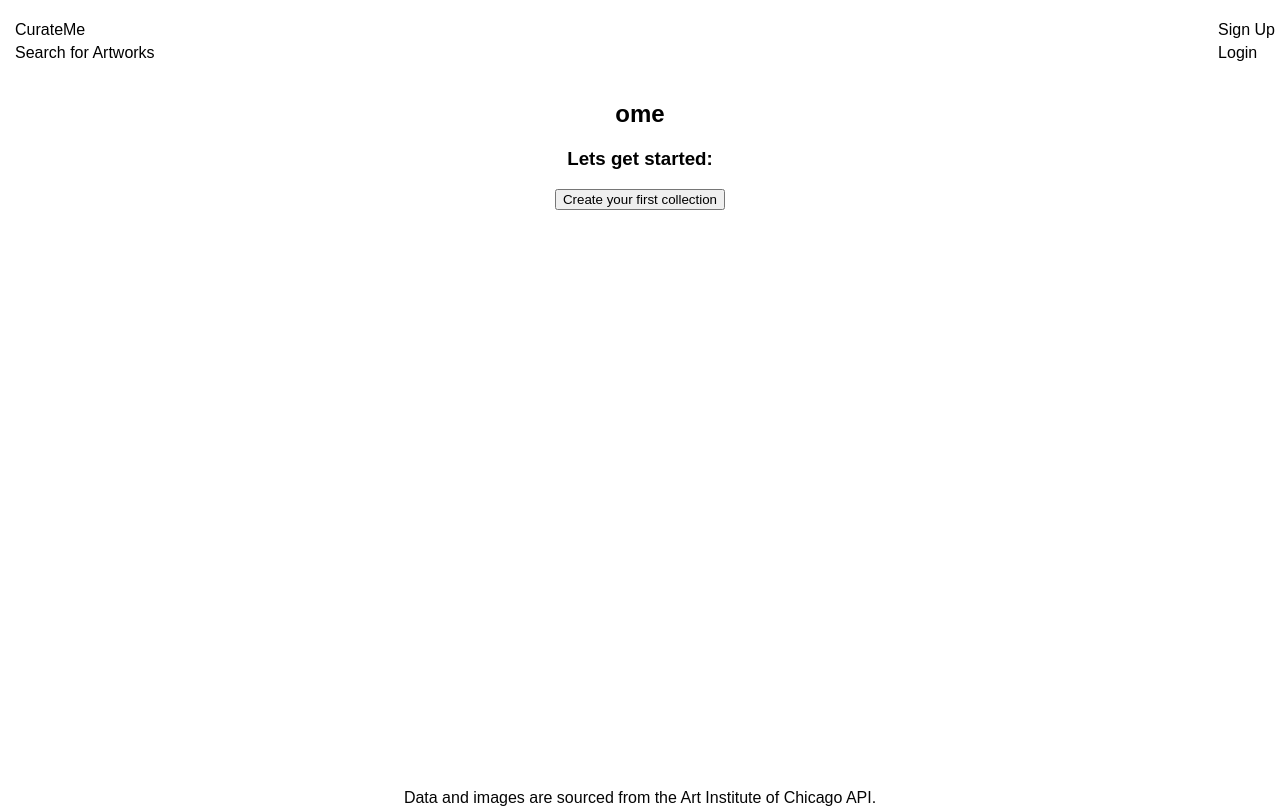
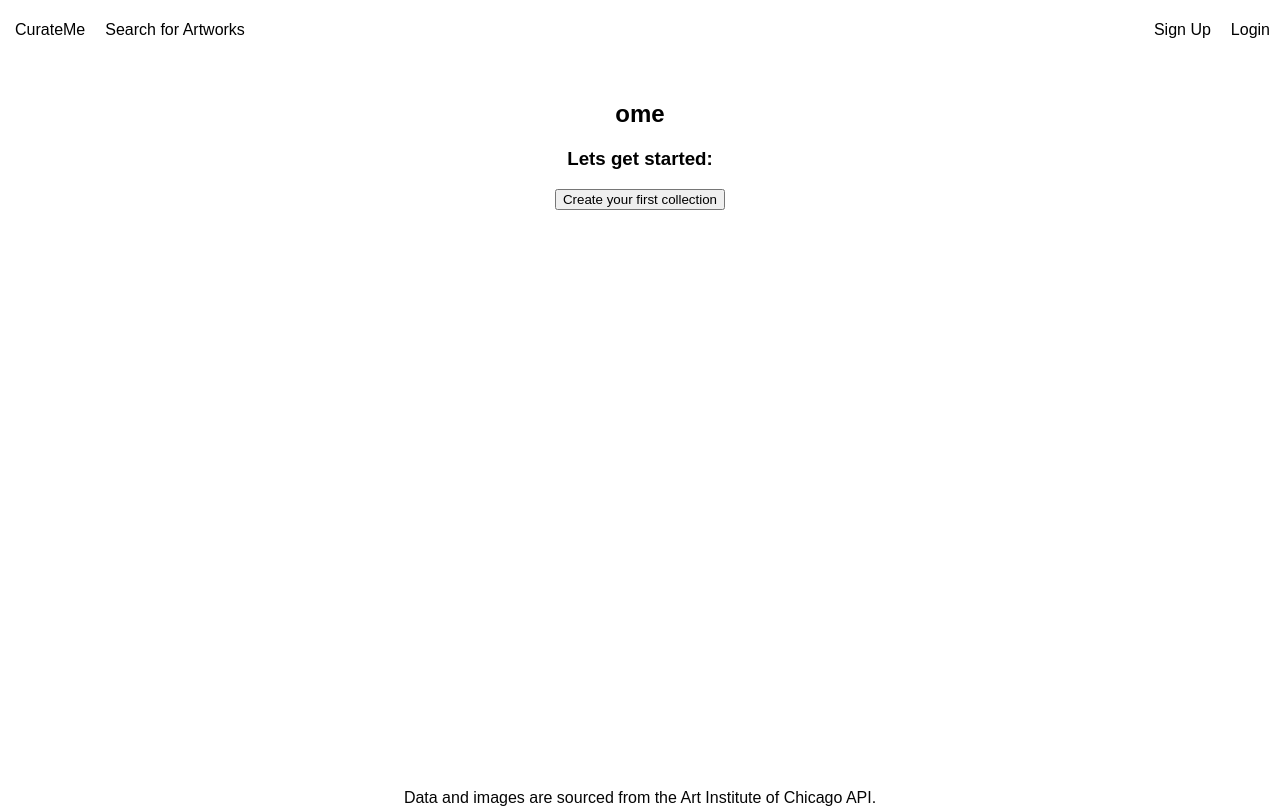
Before and after one commit to moodymango/CurateMe, a React app: page /home in a window 1280 px wide. Shown: the top 808 px of the page. Built offline with nearby package versions, Linux system fonts and the light colour scheme; no server answers.

Commit message:
fix background image styling for homepage and margins for items in nav

```diff
--- a/client/App.jsx
+++ b/client/App.jsx
@@ -16,7 +16,7 @@ import React, { useState } from "react";
 //https://ui.dev/react-router-cannot-get-url-refresh
 //must wrap entire app component in BrowserRouter to make sure it is rendered at the root of my element hierachy
 import { BrowserRouter as Router, Switch, Route } from "react-router-dom";
-import Homepage from "./components/homepage.jsx";
+import Homepage from "./components/Homepage.jsx";
 import UserPage from "./components/userpage.jsx";
 import SearchContainer from "./containers/searchContainer.jsx";
 import Navbar from "./components/navBar.jsx";
--- /dev/null
+++ b/client/components/ArtworkView.jsx
@@ -0,0 +1,5 @@
+function ArtworkView(props) {
+  return null;
+}
+
+export default ArtworkView;
--- a/client/components/navBar.jsx
+++ b/client/components/navBar.jsx
@@ -10,7 +10,7 @@ class Navbar extends Component {
     return (
       <nav>
         <ul className="navbar">
-          <div className="right-nav">
+          <div className="left-nav">
             <li>
               <Link to="/"> CurateMe </Link>
             </li>
@@ -18,7 +18,7 @@ class Navbar extends Component {
               <Link to="/search"> Search for Artworks </Link>
             </li>
           </div>
-          <div className="left-nav">
+          <div className="right-nav">
             <li>
               <Link to="/signup"> Sign Up </Link>
             </li>
--- a/client/css/app.css
+++ b/client/css/app.css
@@ -72,13 +72,27 @@ body {
   text-decoration: none;
   color: var(--color-text-on-secondary);
   border-right: 1px solid none;
-  margin-bottom: 5px;
+  margin-right: 10px;
+  margin-left: 10px;
+}
+.navbar li a :hover {
+  font-weight: 800;
 }
 .right-nav {
-  margin-left: 10px;
+  display: flex;
+  flex-direction: row;
+  justify-content: space-around;
+  align-items: center;
+  margin-right: 5px;
+  padding: px;
 }
 .left-nav {
-  margin-right: 10px;
+  display: flex;
+  flex-direction: row;
+  justify-content: space-around;
+  align-items: center;
+  margin-right: 5px;
+  padding: px;
 }
 /* FOOTER STYLING */
 .footer {
@@ -96,12 +110,6 @@ body {
   flex-direction: column;
   justify-content: center;
   align-items: center;
-}
-.homepage::before {
-  content: "";
-  position: absolute;
-  top: 0;
-  left: 0;
   width: 100%;
   height: 100%;
   background: url(/Users/imma/Codesmith/Mid/solo-project/solo-project/client/homepage-image.jpeg);
@@ -112,11 +120,12 @@ body {
   /* makes sure image stays in background */
   background-attachment: fixed;
   background-size: cover;
-  filter: brightness(80%);
+  filter: brightness(90%);
 }
 .homepage-content {
-  position: relative;
+  position: absolute;
   text-align: center;
+  top: 0px;
 }
 /* STYLING FOR SIGN UP */
 .login,
@@ -130,16 +139,8 @@ body {
   color: black;
 }
 /* SEARCH INPUT */
-/* STYLING FOR SIGN UP */
-.login,
-.signup,
-.search-component,
-.logged-in,
-.user-page {
-  top: 0;
-  left: 0;
-  text-align: center;
-  color: black;
+#search-form {
+  position: relative;
 }
 /* SEARCH RESULTS */
 #search-results {
```
